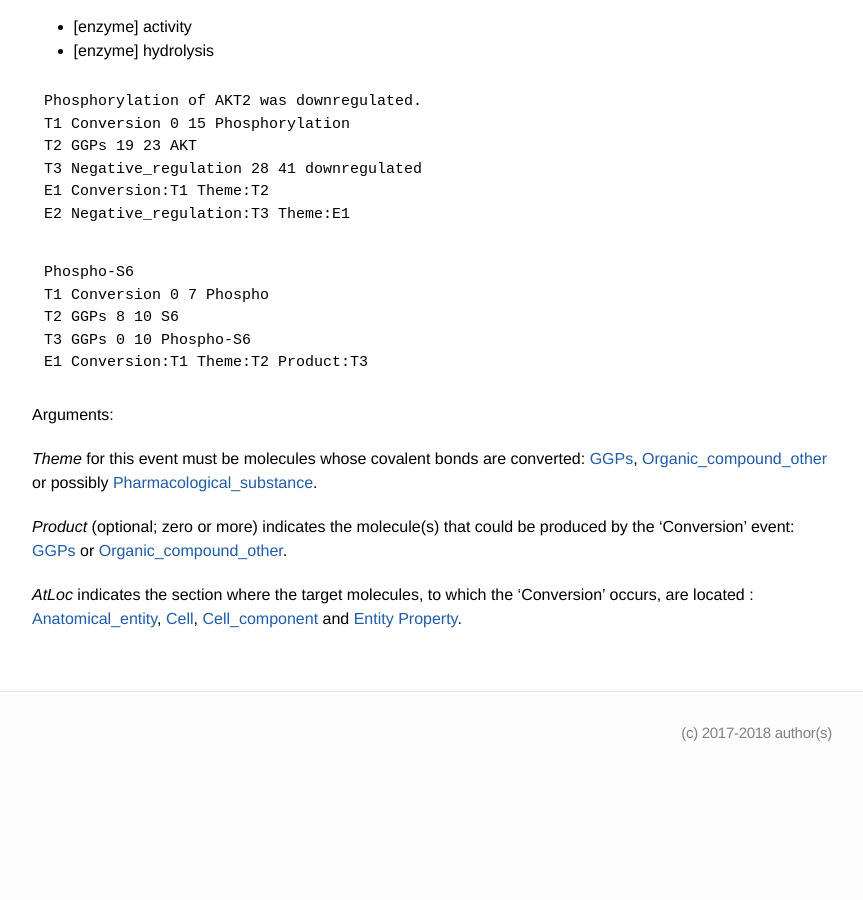
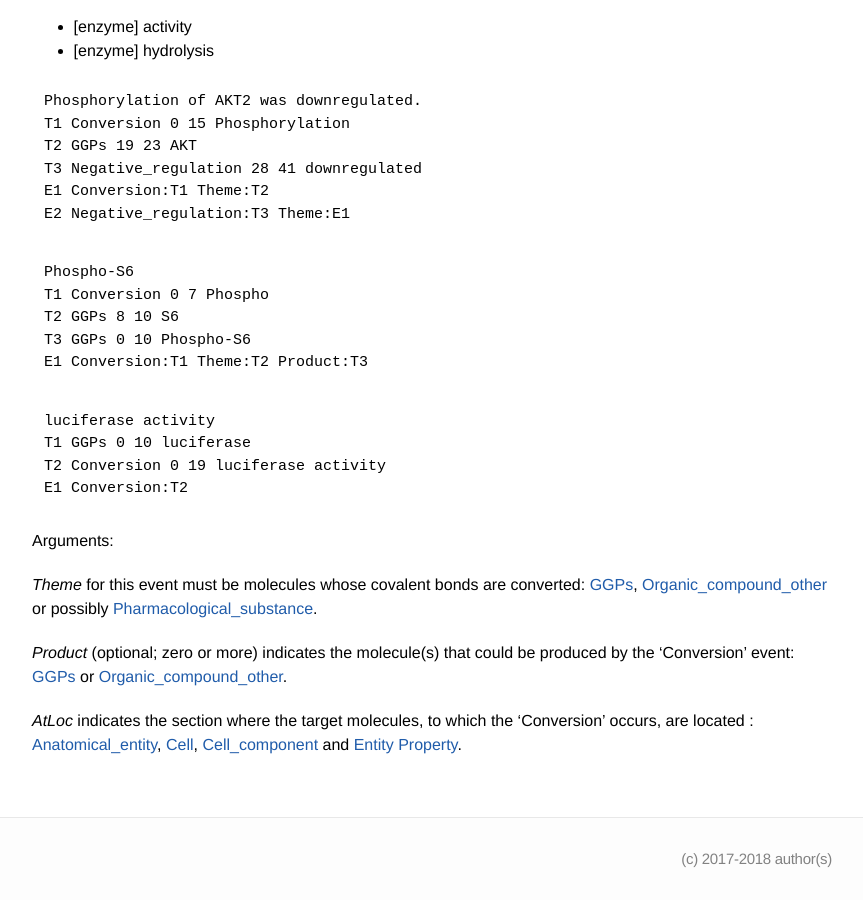
Before and after one commit to ezcatdb/molbiol_lung_corpus-guidelines, a Jekyll site: the page built from _event/Conversion.md, in a window 1280 px wide and 900 px high, scrolled down 713 px. Shown: the whole window, without its empty margins (208-1071 px from the left). Built offline with Jekyll 4.4.1, drawn with Linux system fonts in a browser that asks for light colours; before the commit the page ends 1487 px from its top, so only the background shows below that.

Commit message:
additional sample in GGPs.md & Conversion.md

```diff
--- a/_event/Conversion.md
+++ b/_event/Conversion.md
@@ -50,6 +50,12 @@ T2 GGPs 8 10 S6
 T3 GGPs 0 10 Phospho-S6
 E1 Conversion:T1 Theme:T2 Product:T3
 ~~~
+~~~ ann
+luciferase activity
+T1 GGPs 0 10 luciferase
+T2 Conversion 0 19 luciferase activity
+E1 Conversion:T2
+~~~
 
 Arguments:
 
```
Also changed, not shown: _entity/GGPs.md (+6 -0 lines).
